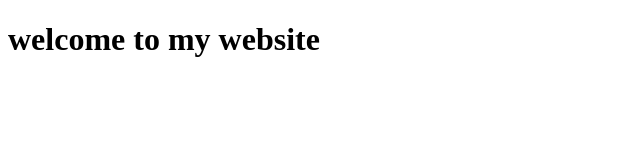
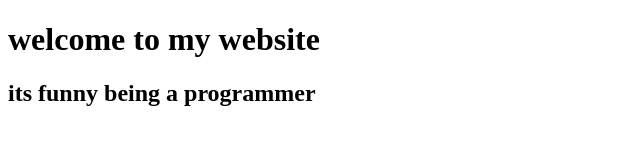
Before and after one commit to erius/webprograming-with-python, a plain HTML site: page index.html in a window 1280 px wide. Shown: the whole page, without its empty margins (0-640 px from the left). Drawn offline with Linux system fonts and the light colour scheme.

Commit message:
Added a H2 heading

```diff
--- a/index.html
+++ b/index.html
@@ -7,5 +7,6 @@
 </head>
 <body>
     <h1>welcome to my website</h1>
+    <h2> its funny being a programmer</h2>
 </body>
 </html>
```
